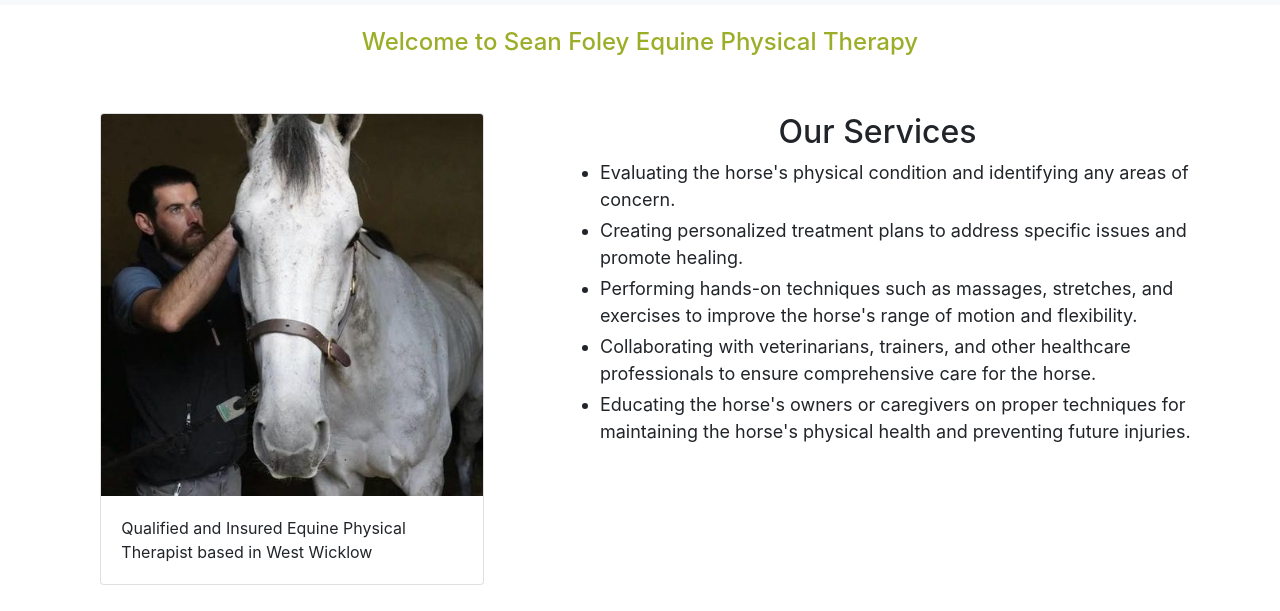
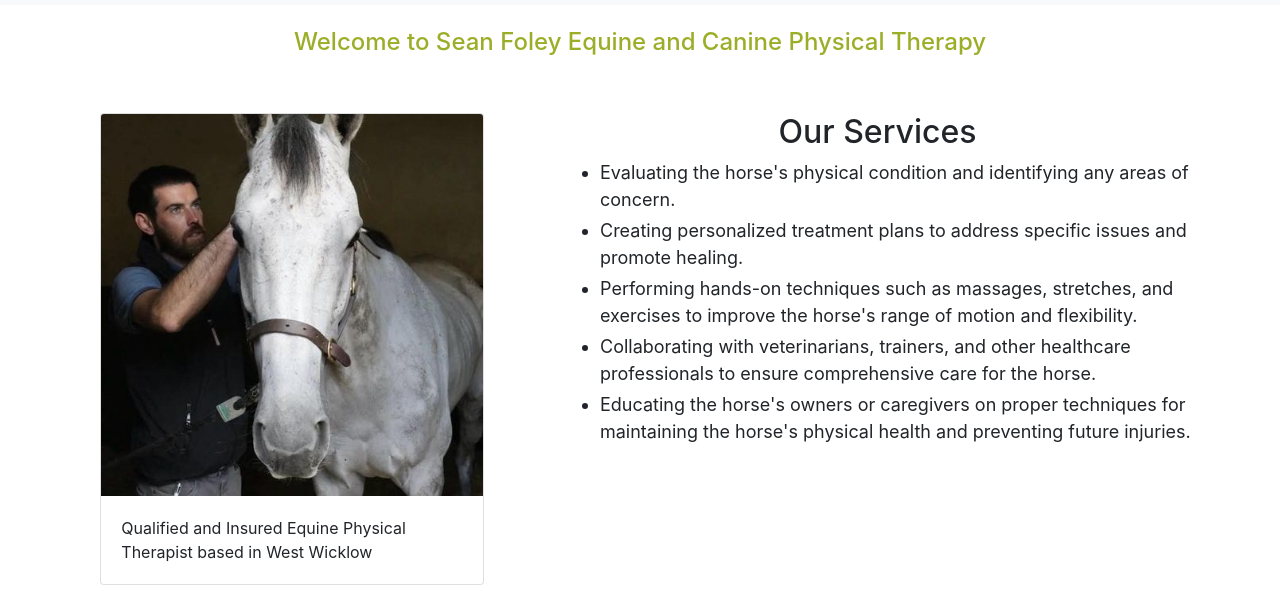
Before and after one commit to seanfoley1/seanfoley1.github.io, a plain HTML site: page index.html in a window 1280 px wide. Shown: the part 222-833 px from the top of the page. Drawn offline with nearby package versions, Linux system fonts and the light colour scheme.

Commit message:
Update index.html

```diff
--- a/index.html
+++ b/index.html
@@ -45,7 +45,7 @@
             <div class="container">
                 <div class="row">
                     <div class="col-12 d-flex justify-content-center">
-                        <h4 style="color: rgb(156, 174, 40)">Welcome to Sean Foley Equine Physical Therapy</h4>
+                        <h4 style="color: rgb(156, 174, 40)">Welcome to Sean Foley Equine and Canine Physical Therapy</h4>
                     </div>
                 </div>
             </div>
```
